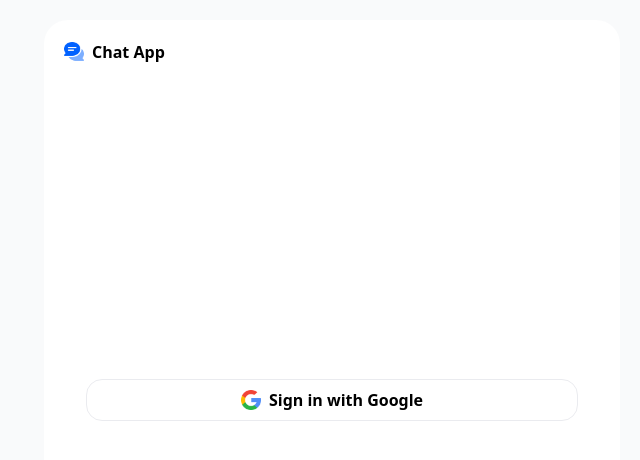
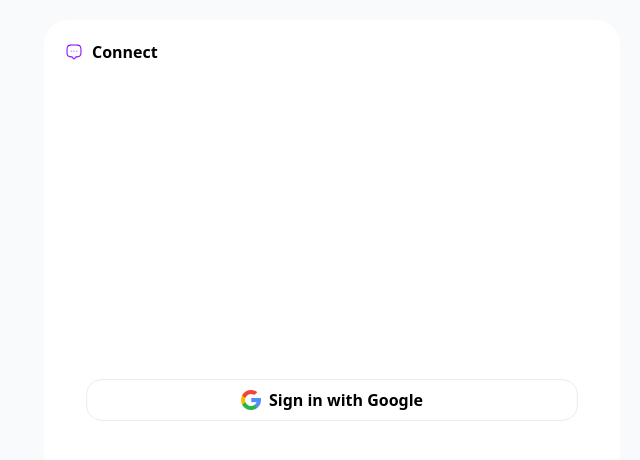
Before and after one commit to abdullahhussein1/ChatApp, a React (Vite) app: page /auth in a window 1280 px wide. Shown: the top 460 px of the page, without its empty margins (308-948 px from the left). Built offline with nearby package versions, Linux system fonts and the light colour scheme; no server answers.

Commit message:
feat: change app name with minor improvements

```diff
--- a/index.html
+++ b/index.html
@@ -2,9 +2,9 @@
 <html lang="en">
   <head>
     <meta charset="UTF-8" />
-    <link rel="icon" type="image/svg+xml" href="/src/assets/chat.png" />
+    <link rel="icon" type="image/svg+xml" href="/src/assets/favicon.svg" />
     <meta name="viewport" content="width=device-width, initial-scale=1.0" />
-    <title>Chat App</title>
+    <title>Connect</title>
   </head>
   <body>
     <div id="root"></div>
--- a/package.json
+++ b/package.json
@@ -1,5 +1,5 @@
 {
-  "name": "chatapp",
+  "name": "connectapp",
   "private": true,
   "version": "0.0.0",
   "type": "module",
--- a/src/components/Divider.jsx
+++ b/src/components/Divider.jsx
@@ -1,5 +1,5 @@
 import React from "react";
 
 export default function Divider() {
-  return <div className="bg-gray-200 h-[1px] my-2 w-full"></div>;
+  return <div className="bg-gray-200 h-[1px] my-1 w-full"></div>;
 }
--- a/src/components/SplashScreen.jsx
+++ b/src/components/SplashScreen.jsx
@@ -1,5 +1,5 @@
 import React from "react";
-import logo from "../assets/chat.png";
+import logo from "../assets/favicon.svg";
 
 export default function SplashScreen() {
   return (
@@ -11,7 +11,7 @@ export default function SplashScreen() {
           alt="app icon"
           className="size-14 flex-none select-none md:size-20"
         />
-        <p className="text-md md:text-2xl">Chat App</p>
+        <p className="text-md md:text-2xl font-mono font-bold">Connect</p>
       </div>
     </div>
   );
--- a/src/components/modals/AddContactModal.jsx
+++ b/src/components/modals/AddContactModal.jsx
@@ -45,7 +45,7 @@ export default function AddContactModal({ isOpen, onBackgroundClick }) {
         <p className="font-bold flex-1 text-sm">{user.username}</p>
         <button
           onClick={() => handleAddContactClick(user)}
-          className="hover:bg-gray-50/80 bg-gray-50 border active:scale-95 transition-all text-sm rounded-full px-3 hover:border-gray-100"
+          className="hover:bg-gray-50/80 font-semibold border active:scale-95 transition-all text-sm rounded-full px-3 hover:border-gray-100"
         >
           {isLoading ? (
             <RotatingLines
@@ -55,7 +55,7 @@ export default function AddContactModal({ isOpen, onBackgroundClick }) {
               strokeWidth="3"
             />
           ) : (
-            "Add"
+            "Connect"
           )}
         </button>
       </div>
@@ -74,9 +74,11 @@ export default function AddContactModal({ isOpen, onBackgroundClick }) {
         onClick={(e) => {
           e.stopPropagation();
         }}
-        className="absolute flex gap-2 flex-col max-w-lg justify-center items-center rounded-3xl shadow-2xl animate-in zoom-in-90 bg-white/80 backdrop-blur-md p-5 w-3/4 z-50"
+        className="absolute flex gap-1 flex-col max-w-lg justify-center items-center rounded-3xl shadow-2xl animate-in zoom-in-90 bg-white/80 backdrop-blur-md p-5 w-3/4 z-50"
       >
-        <p className="pb-3 text-xl font-semibold">Users List</p>
+        <p className="pb-6 text-xl font-medium">
+          <span className="font-bold">Connect</span> with others
+        </p>
         {renderedUsers.length == 0 && (
           <p className=" text-md">No available users</p>
         )}
--- a/src/routes/authpage.jsx
+++ b/src/routes/authpage.jsx
@@ -1,4 +1,4 @@
-import logo from "../assets/chat.png";
+import logo from "../assets/favicon.svg";
 import google from "../assets/google.png";
 import { useSignInMutation } from "../features/api/apiSlice";
 import { RotatingLines } from "react-loader-spinner";
@@ -20,7 +20,7 @@ export default function Auth() {
             alt="app icon"
             className="size-5  flex-none select-none"
           />
-          <p>Chat App</p>
+          <p>Connect</p>
         </div>
         <button
           onClick={handleSignIn}
```
Also changed, not shown: src/assets/favicon.svg (added), 1 other file (tests, documents, lock files or other folders).
